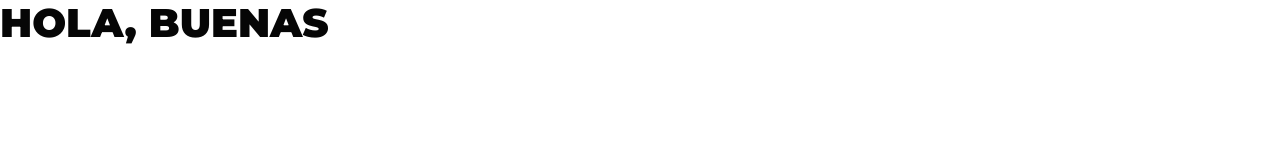
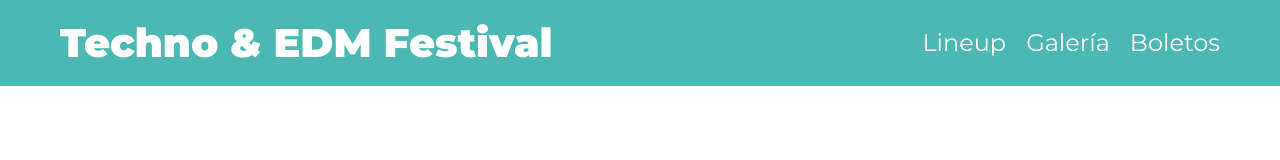
Before and after one commit to Galaceon/festivalMusica, a website: page index.html in a window 1280 px wide. Drawn offline with nearby package versions, Linux system fonts and the light colour scheme; files that its build step writes are made by us from their sources.

Commit message:
variables: Colors, MediaQuerys added

```diff
--- a/index.html
+++ b/index.html
@@ -8,6 +8,16 @@
     <link href="https://fonts.googleapis.com/css2?family=Montserrat:ital,wght@0,100..900;1,100..900&display=swap" rel="stylesheet">
 </head>
     <body>
-        <h1>HOLA, BUENAS</h1>
+        <header class="header">
+            <div class="contenedor contenido-header">
+                <h1>Techno & EDM Festival</h1>
+
+                <nav class="navegacion-principal">
+                    <a href="#">Lineup</a>
+                    <a href="#">Galería</a>
+                    <a href="#">Boletos</a>
+                </nav>
+            </div>
+        </header>
     </body>
 </html>
--- a/src/scss/app.scss
+++ b/src/scss/app.scss
@@ -1 +1,2 @@
 @forward 'base';
+@forward 'layout';
--- /dev/null
+++ b/src/scss/base/_mixins.scss
@@ -0,0 +1,22 @@
+@use 'variables' as v;
+
+@mixin telefono {
+    @media (min-width: v.$telefono) {
+        @content;
+    }
+}
+@mixin tablet {
+    @media (min-width: v.$tablet) {
+        @content;
+    }
+}
+@mixin desktop {
+    @media (min-width: v.$desktop) {
+        @content;
+    }
+}
+@mixin desktopXL {
+    @media (min-width: v.$desktopXL) {
+        @content;
+    }
+}
--- a/src/scss/base/_variables.scss
+++ b/src/scss/base/_variables.scss
@@ -1,3 +1,16 @@
 $fuente_principal : "Montserrat", sans-serif;
 
-$negro: #060606;
+// Colores
+$verde:#4CB8B3;
+$rosa: #F53756;
+$amarillo: #fdda00;
+$morado: #752F97;
+$negro: #000000;
+$blanco: #FFFFFF;
+
+// MediaQuerys
+
+$telefono: 480px;
+$tablet: 768px;
+$desktop: 1200px;
+$desktopXL: 1400px;
--- /dev/null
+++ b/src/scss/layout/_header.scss
@@ -0,0 +1,43 @@
+@use 'base/variables' as v;
+@use 'base/mixins' as m;
+
+.header {
+    background-color: v.$verde;
+
+    .contenido-header {
+        padding: 2rem;
+
+        @include m.tablet {
+            display: flex;
+            justify-content: space-between;
+            align-items: center;
+        }
+    }
+
+    h1 {
+        color: v.$blanco;
+        @include m.tablet {
+            margin: 0;
+        }
+    }
+}
+
+.navegacion-principal {
+    display: flex;
+    flex-direction: column;
+    align-items: center;
+    gap: 2rem;
+
+    @include m.tablet {
+        flex-direction: row;
+    }
+
+    a {
+        color: v.$blanco;
+        font-size: 2.4rem;
+
+        &:hover {
+            color: v.$amarillo;
+        }
+    }
+}
--- /dev/null
+++ b/src/scss/layout/_index.scss
@@ -0,0 +1 @@
+@forward 'header';
```
